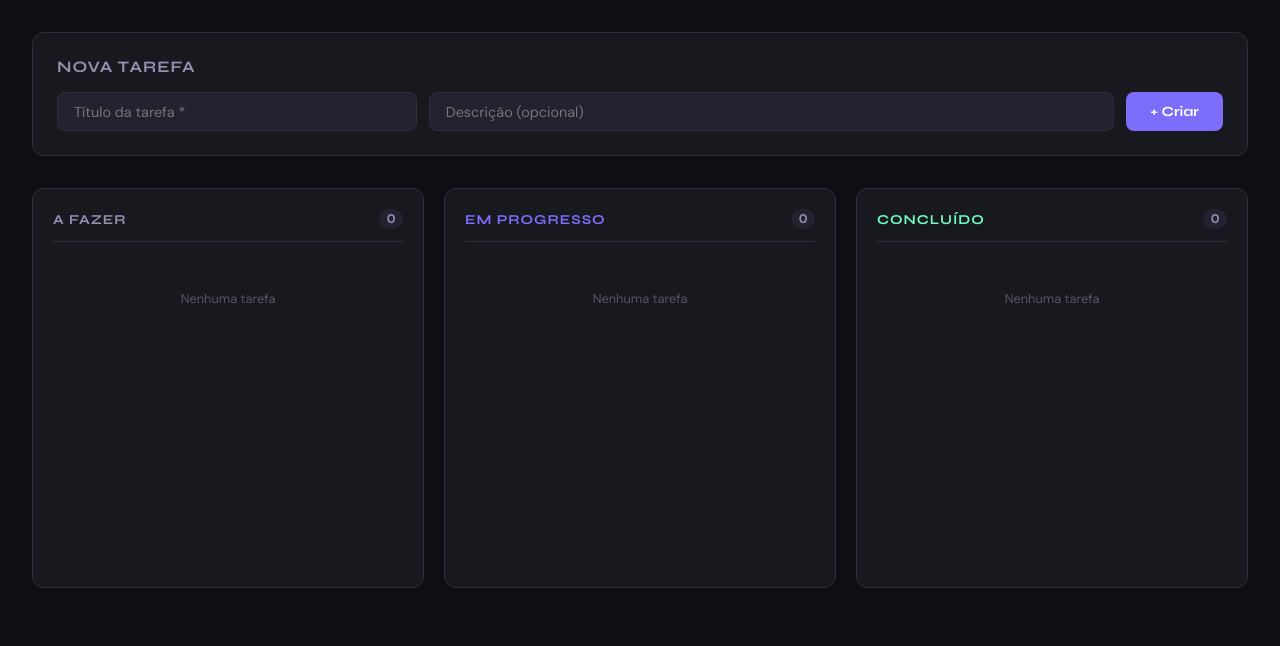
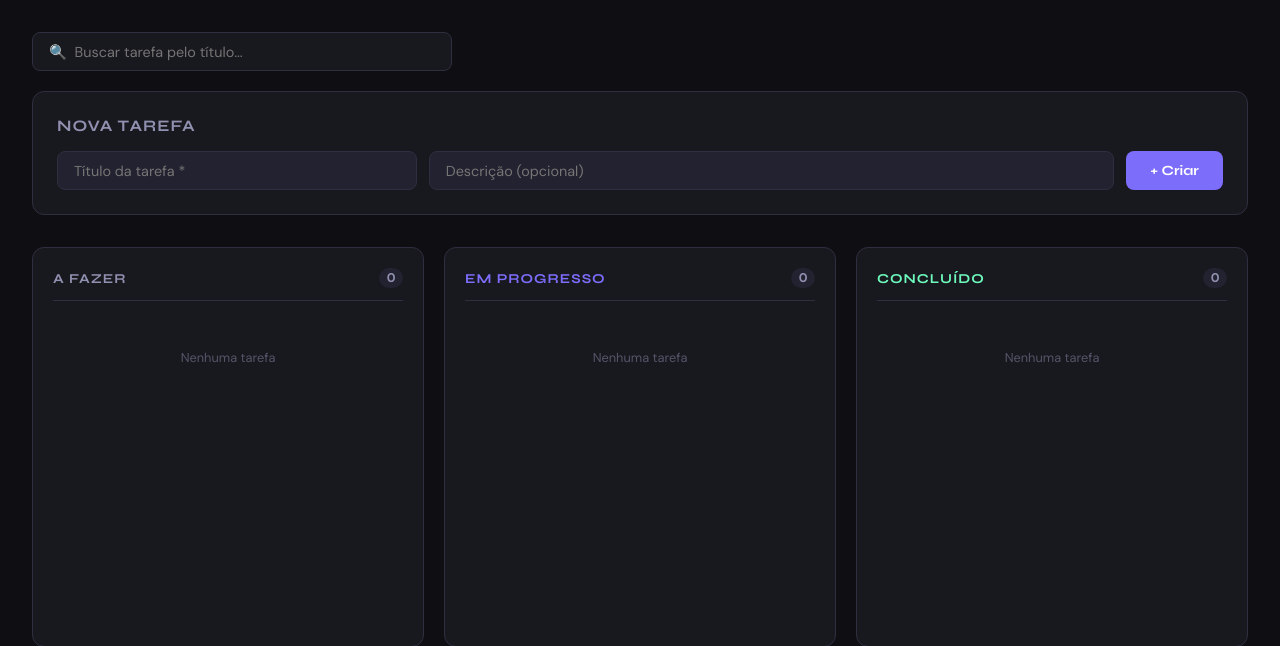
Before and after one commit to gabriela-agbl/gerenciamento_tarefas-TechFlowSolutions, a Flask app: page / in a window 1280 px wide. Shown: the part 76-722 px from the top of the page. Run offline with Flask 3, Linux system fonts and the light colour scheme.

Commit message:
feat: atualizando index.html

```diff
--- a/src/templates/index.html
+++ b/src/templates/index.html
@@ -199,6 +199,29 @@
       transition: all 0.15s;
     }
     .btn-cancelar:hover { color: var(--text); background: var(--surface); }
+
+    .search-bar {
+      display: flex;
+      align-items: center;
+      gap: 1rem;
+      margin-bottom: 1.25rem;
+    }
+    .search-bar input {
+      flex: 1;
+      max-width: 420px;
+      background: var(--surface);
+      border: 1px solid var(--border);
+      border-radius: 8px;
+      color: var(--text);
+      font-family: 'DM Sans', sans-serif;
+      font-size: 0.9rem;
+      padding: 0.6rem 1rem;
+      outline: none;
+      transition: border-color 0.2s;
+    }
+    .search-bar input:focus { border-color: var(--accent); }
+    #busca-resultado { font-size: 0.8rem; color: var(--text2); }
+    .card.oculto { display: none; }
   </style>
 </head>
 <body>
@@ -215,6 +238,11 @@
 {% endwith %}
 
 <main>
+
+  <div class="search-bar">
+    <input type="text" id="busca" placeholder="🔍  Buscar tarefa pelo título..." oninput="buscarTarefas()">
+    <span id="busca-resultado"></span>
+  </div>
 
   <div class="create-form">
     <h2>Nova Tarefa</h2>
@@ -345,6 +373,30 @@
 </main>
 
 <script>
+  function buscarTarefas() {
+    const termo = document.getElementById('busca').value.toLowerCase().trim();
+    const cards = document.querySelectorAll('.card');
+    let encontrados = 0;
+
+    cards.forEach(card => {
+      const titulo = card.querySelector('.card-title').textContent.toLowerCase();
+      const desc = card.querySelector('.card-desc') ? card.querySelector('.card-desc').textContent.toLowerCase() : '';
+      if (!termo || titulo.includes(termo) || desc.includes(termo)) {
+        card.classList.remove('oculto');
+        encontrados++;
+      } else {
+        card.classList.add('oculto');
+      }
+    });
+
+    const resultado = document.getElementById('busca-resultado');
+    if (termo) {
+      resultado.textContent = encontrados === 0 ? 'Nenhuma tarefa encontrada.' : `${encontrados} tarefa(s) encontrada(s).`;
+    } else {
+      resultado.textContent = '';
+    }
+  }
+
   function toggleEdit(id) {
     const form = document.getElementById('edit-' + id);
     form.classList.toggle('aberto');
```
